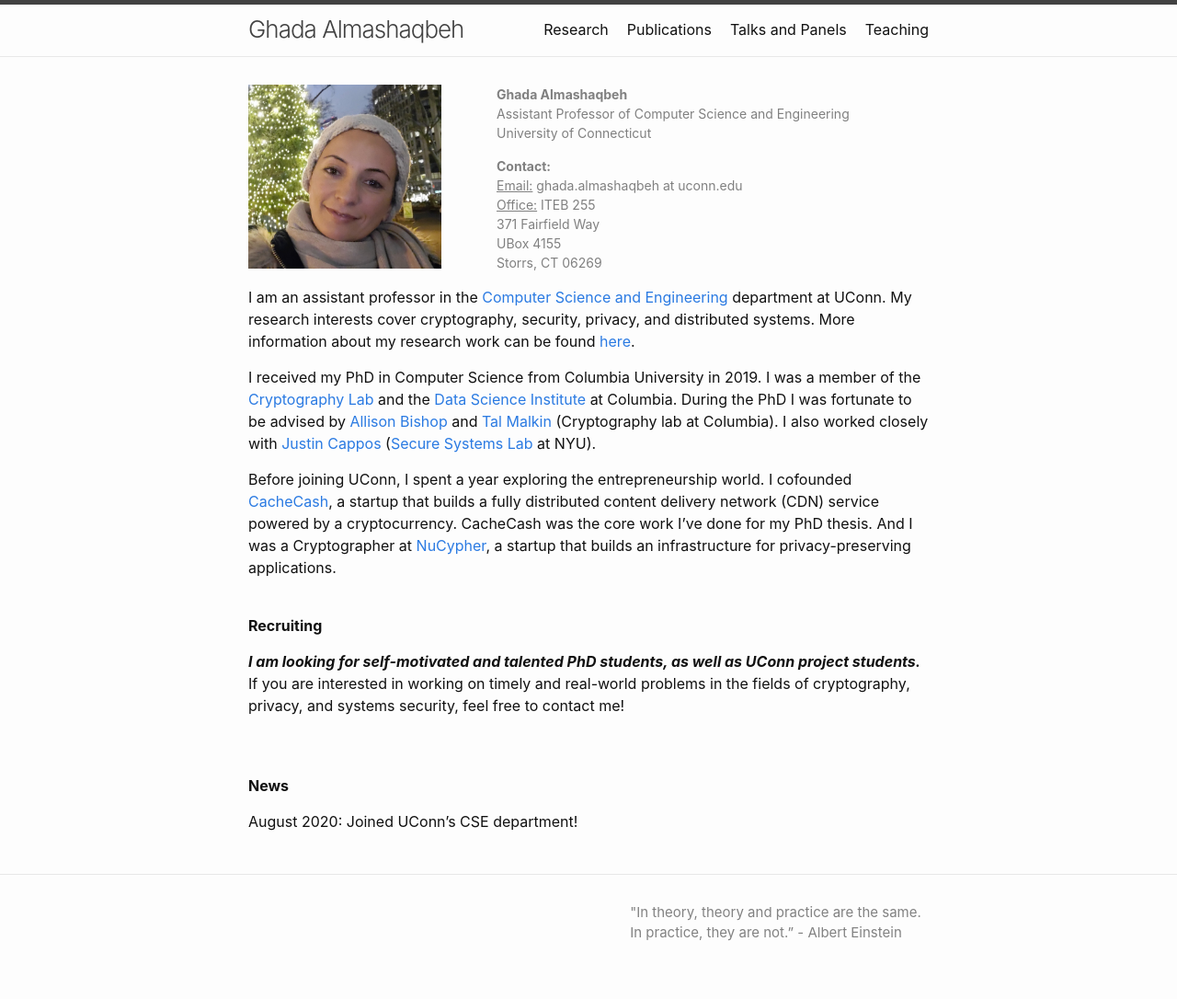
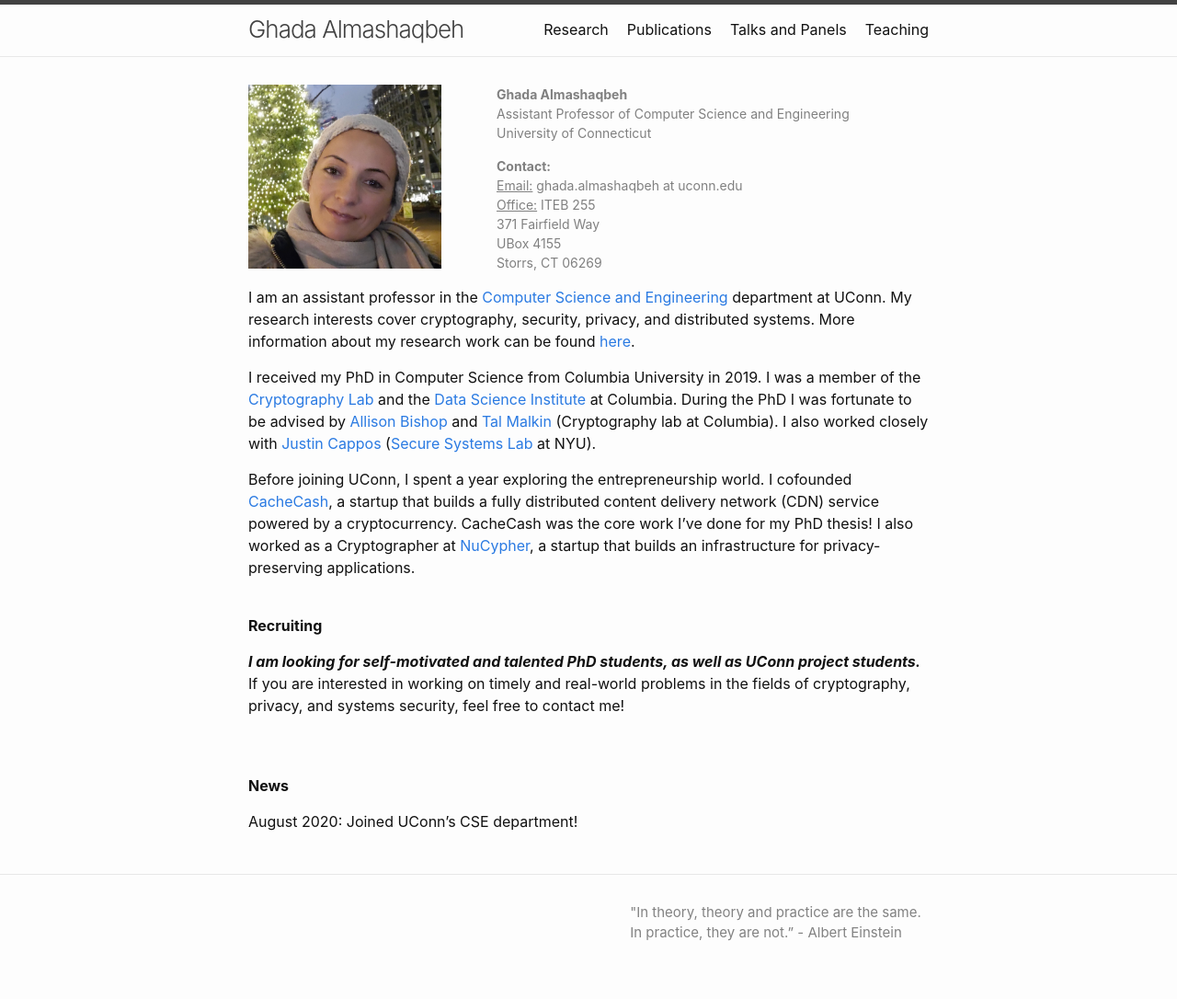
Before and after one commit to GhadaAlmashaqbeh/GhadaAlmashaqbeh.github.io, a Jekyll site: the page built from index.md, in a window 1280 px wide. Shown: the whole page at 92% size. Built offline with Jekyll 4.4.1, drawn with Linux system fonts in a browser that asks for light colours.

```diff
--- a/index.md
+++ b/index.md
@@ -24,7 +24,7 @@
 
 I received my PhD in Computer Science from Columbia University in 2019. I was a member of the [Cryptography Lab](http://www.cs.columbia.edu/crypto) and the [Data Science Institute](https://datascience.columbia.edu/) at Columbia. During the PhD I was fortunate to be advised by [Allison Bishop](https://www.thecomputersciencecomedian.com) and [Tal Malkin](http://www.cs.columbia.edu/~tal) (Cryptography lab at Columbia). I also worked closely with [Justin Cappos](https://ssl.engineering.nyu.edu/personalpages/jcappos/) ([Secure Systems Lab](https://ssl.engineering.nyu.edu) at NYU).
 
-Before joining UConn, I spent a year exploring the entrepreneurship world. I cofounded [CacheCash](https://cachecash.com), a startup that builds a fully distributed content delivery network (CDN) service powered by a cryptocurrency. CacheCash was the core work I've done for my PhD thesis. And I was a Cryptographer at [NuCypher](https://www.nucypher.com/), a startup that builds an infrastructure for privacy-preserving applications.
+Before joining UConn, I spent a year exploring the entrepreneurship world. I cofounded [CacheCash](https://cachecash.com), a startup that builds a fully distributed content delivery network (CDN) service powered by a cryptocurrency. CacheCash was the core work I've done for my PhD thesis! I also worked as a Cryptographer at [NuCypher](https://www.nucypher.com/), a startup that builds an infrastructure for privacy-preserving applications.
 <br/>
 <br/>
 
```
